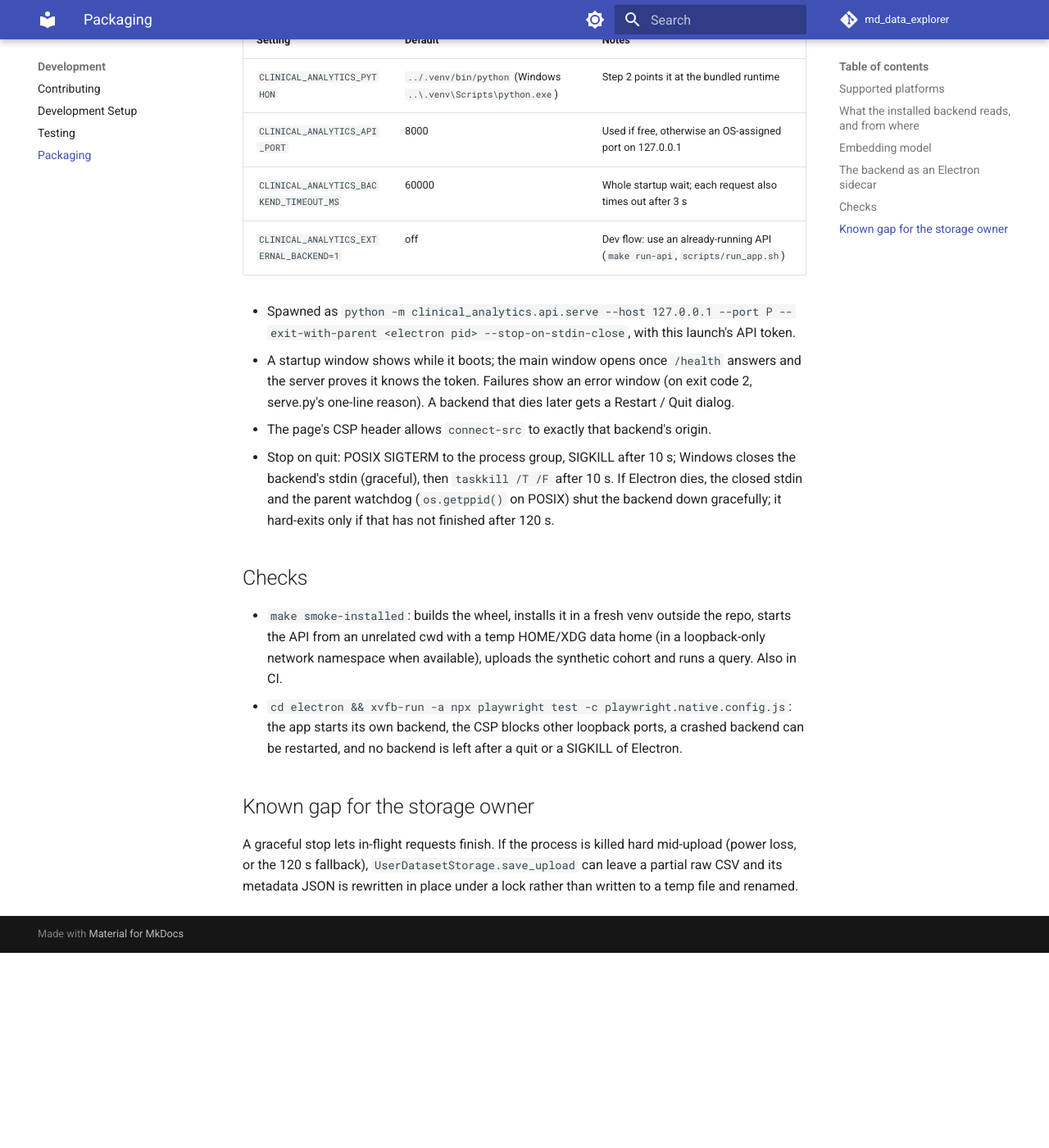
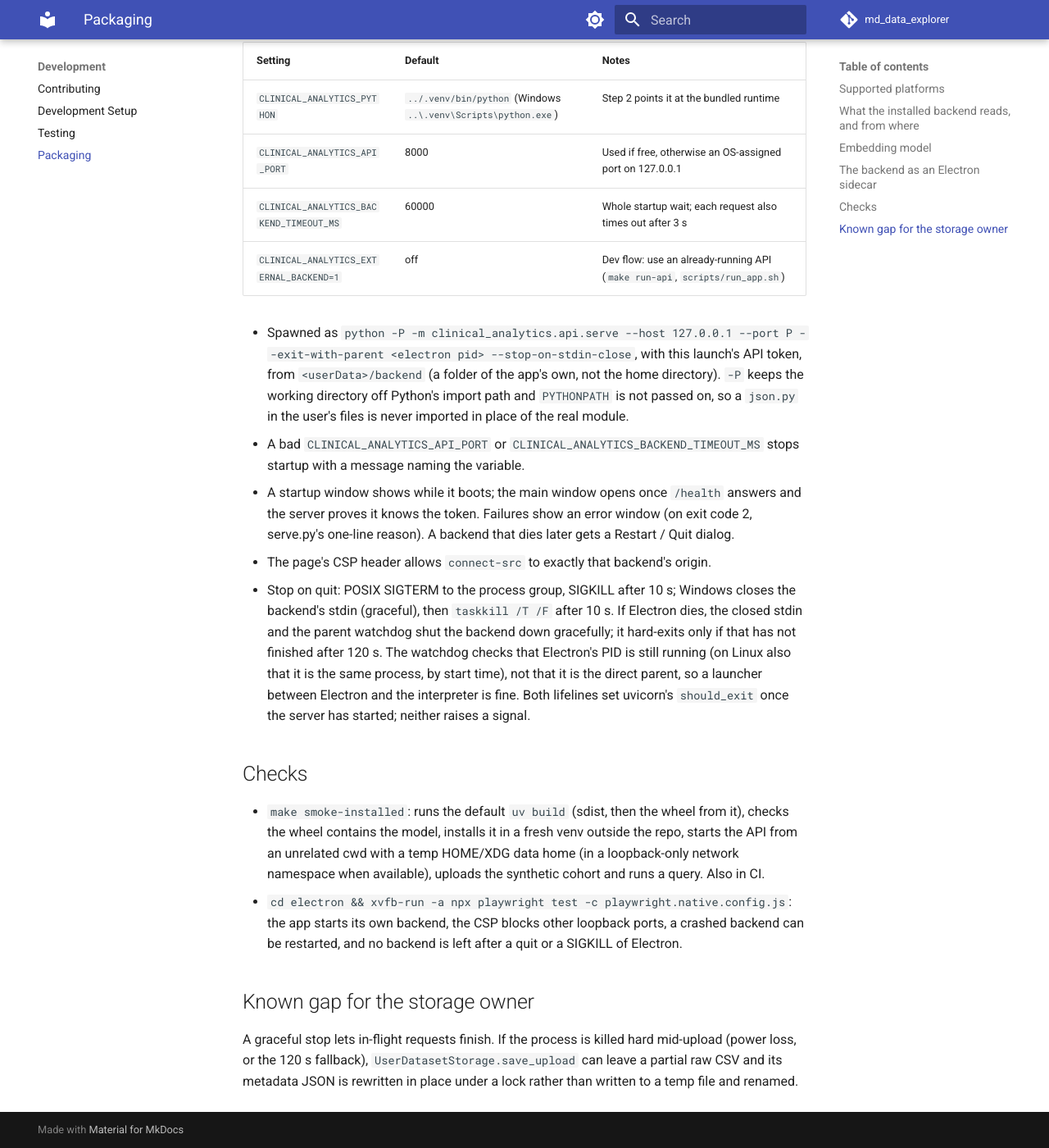
Before and after one commit to jtouley/md_data_explorer, an MkDocs documentation site: the page built from docs/development/packaging.md, in a window 1280 px wide and 1400 px high, scrolled down 1491 px. Shown: the whole window at 82% size. Built offline with MkDocs 1.6.1 and Material for MkDocs 9.7.7, drawn with Linux system fonts in a browser that asks for light colours; comment, search, counter and statistics services are not loaded; before the commit the page ends 2653 px from its top, so only the background shows below that; some of the changed text lies outside the part shown.

Commit message:
docs(packaging): default build ships the model; -P and the backend folder; watchdog behaviour
README: the Ollama model names are read from nl_query.yaml, not ollama.yaml.

Co-Authored-By: Claude Fable 5.2 <noreply@anthropic.com>
Claude-Session: https://claude.ai/code/session_01Lho8TYTiEckwDsM4soF5Ym

```diff
--- a/docs/development/packaging.md
+++ b/docs/development/packaging.md
@@ -30,8 +30,9 @@ weeks old that still covers the platforms above.
   its official ONNX export, run with ONNX Runtime and HF `tokenizers` (`core/embeddings.py`).
   Apache-2.0; see `THIRD_PARTY_NOTICES.md`.
 - Build step: `make fetch-embedding-model` downloads the pinned files once and checks each
-  SHA-256 (`scripts/fetch_embedding_model.py`). Run it before `uv build`; the wheel includes the
-  model (hatch `artifacts`).
+  SHA-256 (`scripts/fetch_embedding_model.py`). Run it before `uv build`; the sdist and the wheel
+  both include the model (`[tool.hatch.build] artifacts`; a plain `uv build` builds the wheel from
+  the sdist, so it has to be in both).
 - At start, `serve.py` checks the model is present and its SHA-256 is the pinned one (cached by
   size and mtime in the data home), and otherwise exits with code 2 and one line. It is never
   downloaded at runtime. `CLINICAL_ANALYTICS_EMBEDDING_MODEL_DIR` points at a model elsewhere.
@@ -47,20 +48,29 @@ Electron main (`electron/src/backendSidecar.js`) starts, checks and stops the ba
 | `CLINICAL_ANALYTICS_BACKEND_TIMEOUT_MS` | 60000 | Whole startup wait; each request also times out after 3 s |
 | `CLINICAL_ANALYTICS_EXTERNAL_BACKEND=1` | off | Dev flow: use an already-running API (`make run-api`, `scripts/run_app.sh`) |
 
-- Spawned as `python -m clinical_analytics.api.serve --host 127.0.0.1 --port P
-  --exit-with-parent <electron pid> --stop-on-stdin-close`, with this launch's API token.
+- Spawned as `python -P -m clinical_analytics.api.serve --host 127.0.0.1 --port P
+  --exit-with-parent <electron pid> --stop-on-stdin-close`, with this launch's API token, from
+  `<userData>/backend` (a folder of the app's own, not the home directory). `-P` keeps the
+  working directory off Python's import path and `PYTHONPATH` is not passed on, so a `json.py`
+  in the user's files is never imported in place of the real module.
+- A bad `CLINICAL_ANALYTICS_API_PORT` or `CLINICAL_ANALYTICS_BACKEND_TIMEOUT_MS` stops startup
+  with a message naming the variable.
 - A startup window shows while it boots; the main window opens once `/health` answers and the
   server proves it knows the token. Failures show an error window (on exit code 2, serve.py's
   one-line reason). A backend that dies later gets a Restart / Quit dialog.
 - The page's CSP header allows `connect-src` to exactly that backend's origin.
 - Stop on quit: POSIX SIGTERM to the process group, SIGKILL after 10 s; Windows closes the
   backend's stdin (graceful), then `taskkill /T /F` after 10 s. If Electron dies, the closed stdin
-  and the parent watchdog (`os.getppid()` on POSIX) shut the backend down gracefully; it hard-exits
-  only if that has not finished after 120 s.
+  and the parent watchdog shut the backend down gracefully; it hard-exits only if that has not
+  finished after 120 s. The watchdog checks that Electron's PID is still running (on Linux also
+  that it is the same process, by start time), not that it is the direct parent, so a launcher
+  between Electron and the interpreter is fine. Both lifelines set uvicorn's `should_exit` once
+  the server has started; neither raises a signal.
 
 ## Checks
 
-- `make smoke-installed`: builds the wheel, installs it in a fresh venv outside the repo, starts
+- `make smoke-installed`: runs the default `uv build` (sdist, then the wheel from it), checks the
+  wheel contains the model, installs it in a fresh venv outside the repo, starts
   the API from an unrelated cwd with a temp HOME/XDG data home (in a loopback-only network
   namespace when available), uploads the synthetic cohort and runs a query. Also in CI.
 - `cd electron && xvfb-run -a npx playwright test -c playwright.native.config.js`: the app starts
```
Also changed, not shown: README.md (+1 -1 lines).
